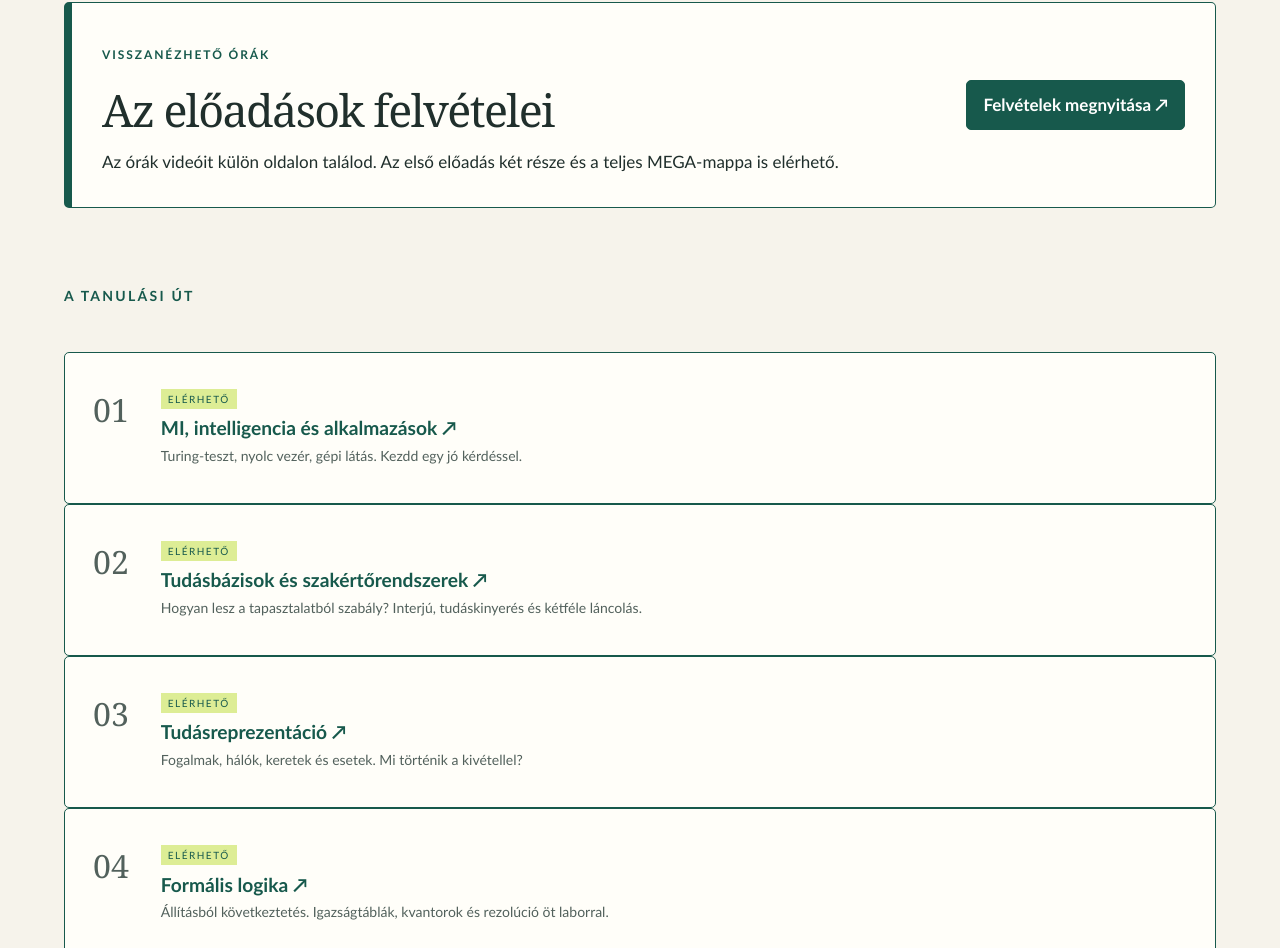
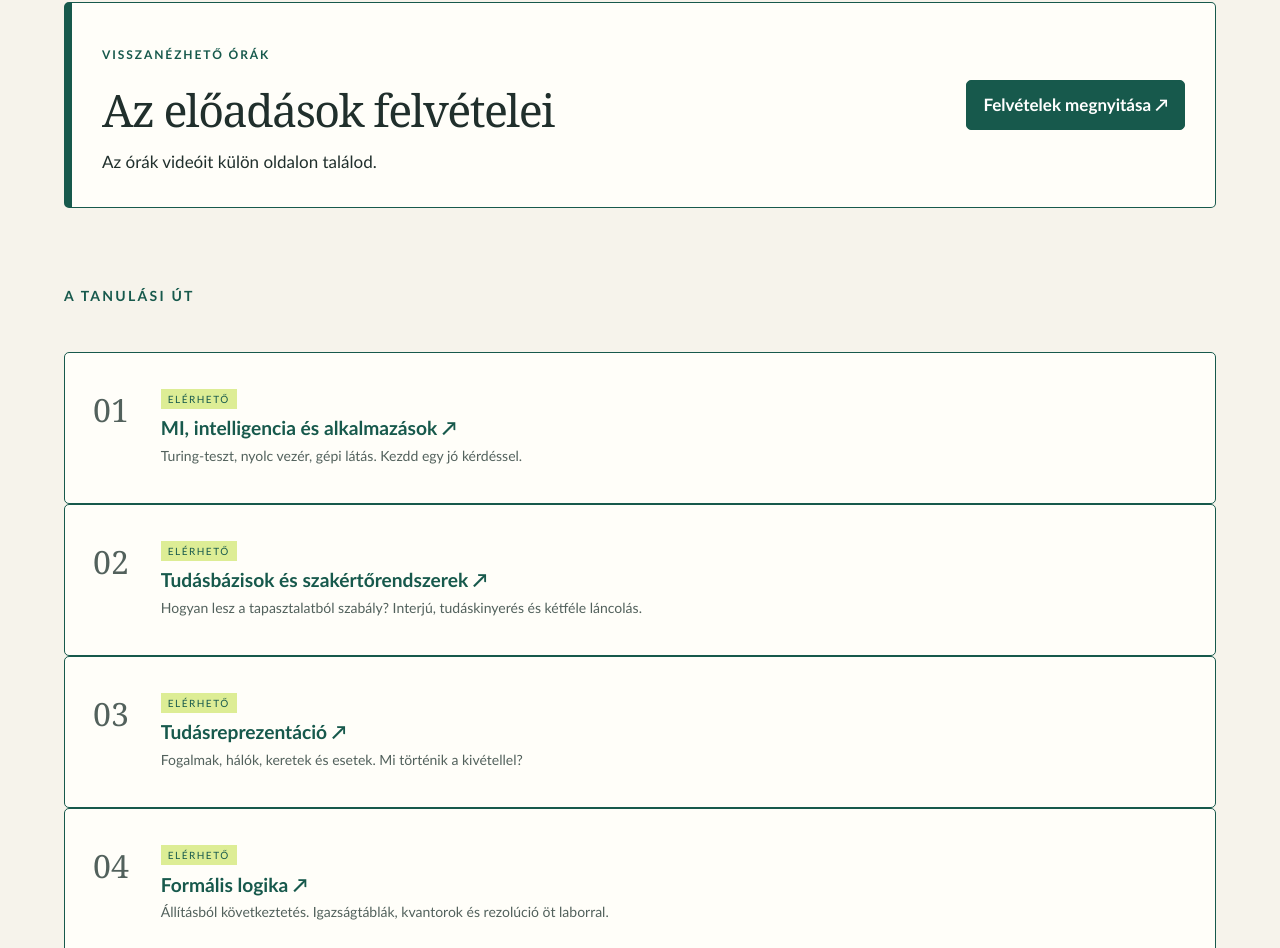
Before and after one commit to fberti/ai-alapok, a website: page index.html in a window 1280 px wide. Shown: the part 1053-2001 px from the top of the page. Drawn offline with Linux system fonts and the light colour scheme.

Commit message:
Small fix on index.

```diff
--- a/index.html
+++ b/index.html
@@ -17,7 +17,7 @@
 </div>
 </section>
 <section id="eredeti-forrasok" class="note" aria-labelledby="eredeti-forrasok-cim"><h2 id="eredeti-forrasok-cim">Az eredeti oktató anyagai</h2><p><strong>A tananyagban hivatkozott PDF az eredeti oktató előadása.</strong> A fejezetek PDF-oldalszámai erre a dokumentumra utalnak. Az interaktív jegyzet ezt dolgozza fel, és külön jelzi a pontosításokat.</p><div class="lab-controls"><a class="button" href="resources/presentation/Mesterseges_intelligencia_alapjai_levelezo_01-10.pdf" download>Eredeti előadás letöltése (PDF) ↓</a><a class="button" href="https://github.com/fberti/ai-alapok/tree/master/resources/code">Az oktató kódpéldái (GitHub) ↗</a><a class="button" href="https://edu.iit.uni-miskolc.hu/mesterseges_intelligencia_alapjai_gtk">Az oktató által megosztott összes anyag ↗</a></div><p>A <code>resources/code/</code> mappa az oktató kurzuson használt forráskódjait tartalmazza. A jegyzet kódpéldái ezekre épülnek; az átdolgozásokat a példák mellett jelezzük.</p></section>
-<section id="eloadasfelvetelek" class="note recording-callout" aria-labelledby="eloadasfelvetelek-cim"><div><p class="eyebrow">VISSZANÉZHETŐ ÓRÁK</p><h2 id="eloadasfelvetelek-cim">Az előadások felvételei</h2><p>Az órák videóit külön oldalon találod. Az első előadás két része és a teljes MEGA-mappa is elérhető.</p></div><a class="button primary" href="eloadasfelvetelek.html">Felvételek megnyitása <span aria-hidden="true">↗</span></a></section>
+<section id="eloadasfelvetelek" class="note recording-callout" aria-labelledby="eloadasfelvetelek-cim"><div><p class="eyebrow">VISSZANÉZHETŐ ÓRÁK</p><h2 id="eloadasfelvetelek-cim">Az előadások felvételei</h2><p>Az órák videóit külön oldalon találod.</p></div><a class="button primary" href="eloadasfelvetelek.html">Felvételek megnyitása <span aria-hidden="true">↗</span></a></section>
 <section id="fejezetek"><div class="section-heading"><div><p class="eyebrow">A TANULÁSI ÚT</p></div></div>
 <ol class="chapter-list">
 <li class="available"><span class="chapter-number">01</span><div><span class="tag">ELÉRHETŐ</span><h3><a href="fejezetek/01-mi-es-intelligencia.html">MI, intelligencia és alkalmazások <span aria-hidden="true">↗</span></a></h3><p>Turing-teszt, nyolc vezér, gépi látás. Kezdd egy jó kérdéssel.</p></div></li>
```
